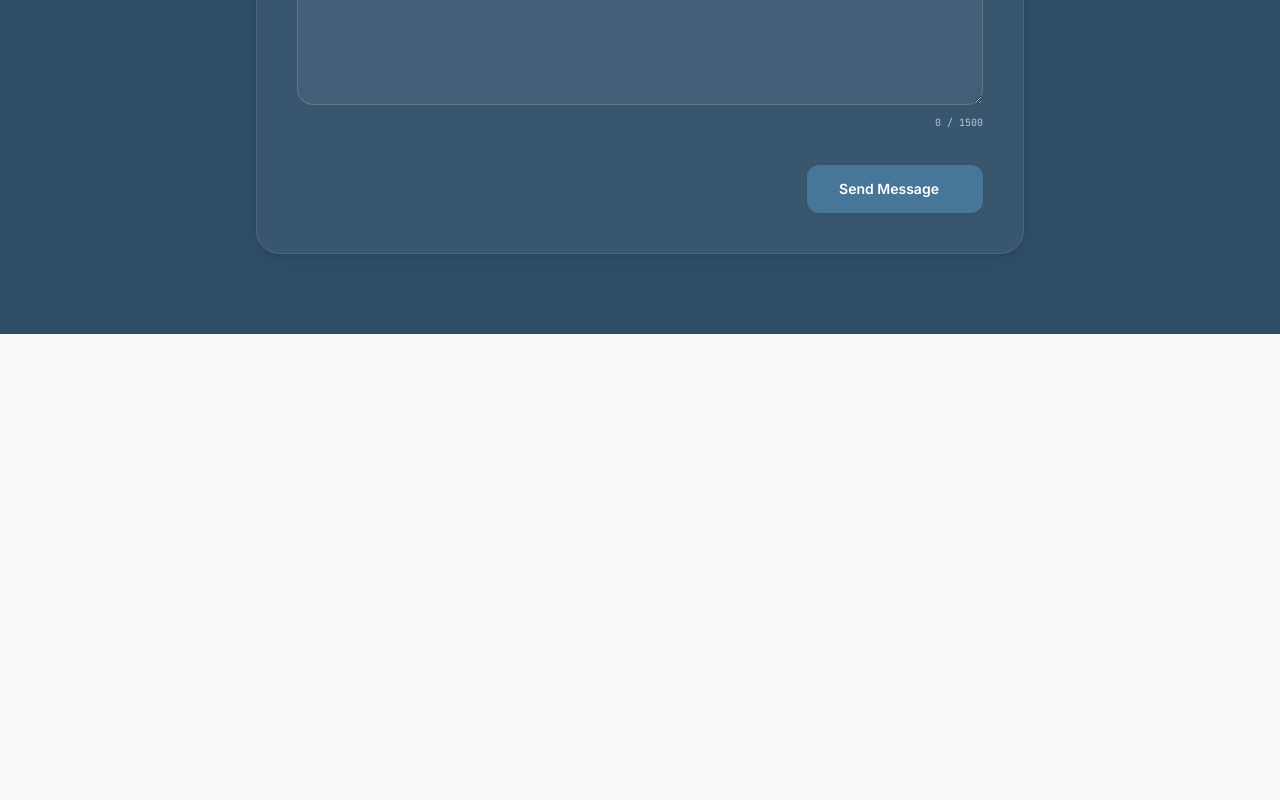
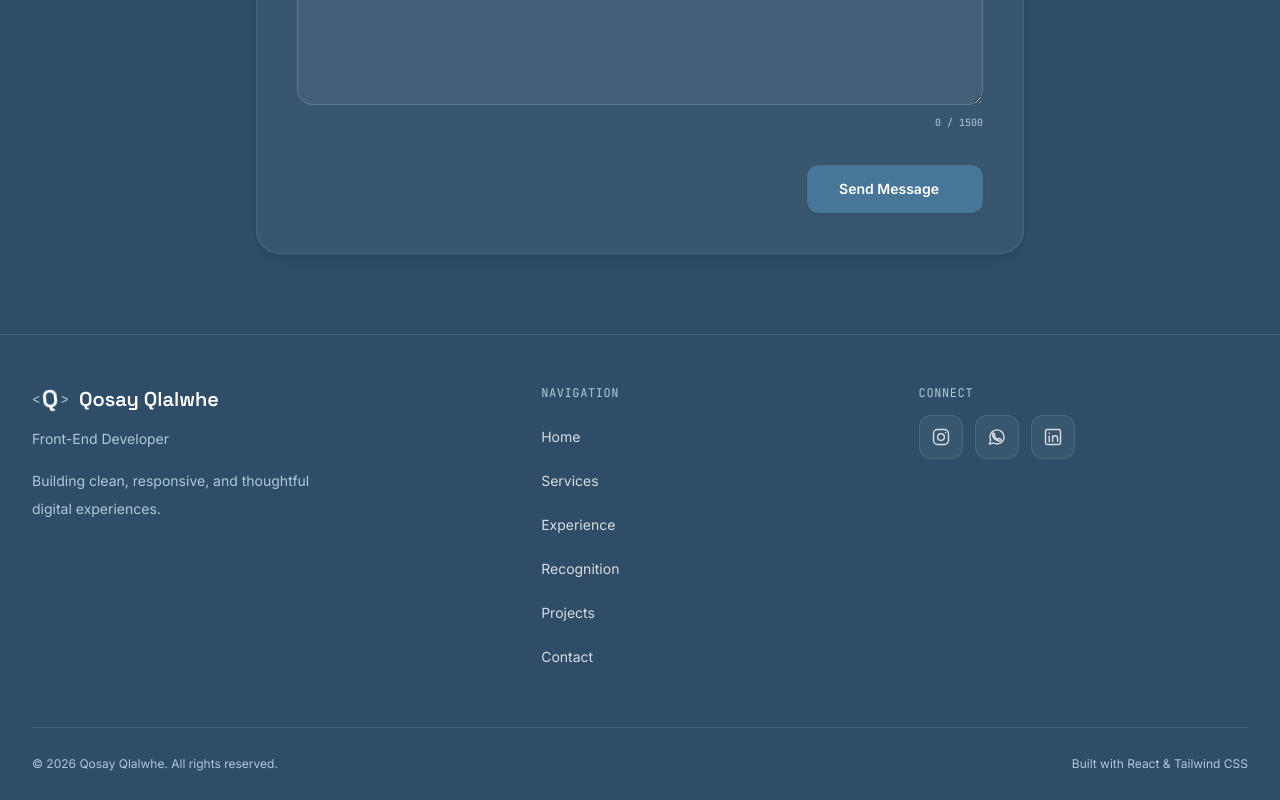
Before and after one commit to Qosay2005/Qosay_Qlalwhe, a React (Vite) app: page / in a window 1280 px wide. Shown: the part 8140-8940 px from the top of the page. Before the commit the page ends 8474 px from the top, so only its background shows below. Built offline with nearby package versions, Linux system fonts and the light colour scheme.

Commit message:
create section footer

```diff
--- a/src/components/mainlayout/Footer.jsx
+++ b/src/components/mainlayout/Footer.jsx
@@ -1,10 +1,102 @@
-import React from 'react'
+const navLinks = [
+  { id: 'home', label: 'Home' },
+  { id: 'services', label: 'Services' },
+  { id: 'experience', label: 'Experience' },
+  { id: 'recognition', label: 'Recognition' },
+  { id: 'projects', label: 'Projects' },
+  { id: 'contact', label: 'Contact' },
+]
+
+// No profile URLs are currently available elsewhere in the portfolio.
+const socialLinks = [
+  { id: 'instagram', label: 'Instagram', href: 'https://www.instagram.com/' }, // TODO: Add the real Instagram profile URL.
+  { id: 'whatsapp', label: 'WhatsApp', href: 'https://wa.me/' }, // TODO: Add the real WhatsApp URL.
+  { id: 'linkedin', label: 'LinkedIn', href: 'https://www.linkedin.com/in/' }, // TODO: Add the real LinkedIn profile URL.
+]
+
+const availableSocialLinks = socialLinks.filter(({ href }) => href)
+
+const linkClass = 'inline-flex min-h-11 w-fit items-center gap-2 rounded-sm text-sm leading-6 text-white/80 transition-colors duration-300 ease-out hover:text-primary-light focus-visible:text-primary-light focus-visible:outline-primary-light motion-reduce:transition-none'
+
+function SocialIcon({ id }) {
+  return (
+    <svg aria-hidden="true" viewBox="0 0 24 24" fill="none" stroke="currentColor" strokeWidth="1.7" strokeLinecap="round" strokeLinejoin="round" className="size-5">
+      {id === 'instagram' && (
+        <>
+          <rect x="3" y="3" width="18" height="18" rx="5" />
+          <circle cx="12" cy="12" r="4" />
+          <circle cx="17.5" cy="6.5" r="0.9" fill="currentColor" stroke="none" />
+        </>
+      )}
+      {id === 'whatsapp' && (
+        <>
+          <path d="M20.5 11.7a8.5 8.5 0 0 1-12.7 7.4L3 20.5l1.4-4.7A8.5 8.5 0 1 1 20.5 11.7Z" />
+          <path d="m8.2 7.2 1.3 2.6-1 1a9 9 0 0 0 4.7 4.1l1-1.2 2.6 1.2c-.2 1.7-1.4 2.2-2.7 1.9-3.9-1-6.6-3.6-7.4-6.5-.4-1.5.1-2.6 1.5-3.1Z" />
+        </>
+      )}
+      {id === 'linkedin' && (
+        <>
+          <rect x="3" y="3" width="18" height="18" rx="2" />
+          <circle cx="7.5" cy="7.5" r="1" fill="currentColor" stroke="none" />
+          <path d="M7.5 11v6.5M11.5 17.5V11m0 2.5a3 3 0 0 1 6 0v4" />
+        </>
+      )}
+    </svg>
+  )
+}
 
 export default function Footer() {
-  return <>
+  return (
+    <footer className="w-full border-t border-white/10 bg-primary-dark text-white">
+      <div className="mx-auto max-w-7xl px-4 sm:px-6 xl:px-8">
+        <div className="grid grid-cols-1 gap-8 py-10 sm:grid-cols-2 sm:gap-x-12 sm:py-12 lg:grid-cols-[1.4fr_1fr_1fr]">
+          <div className="min-w-0 sm:col-span-2 lg:col-span-1">
+            <a href="#home" aria-label="Qosay Qlalwhe — Back to home" className="flex w-fit flex-wrap items-center gap-2.5 rounded-sm font-heading text-xl leading-7 font-semibold text-white transition-colors duration-300 ease-out hover:text-primary-light focus-visible:text-primary-light focus-visible:outline-primary-light motion-reduce:transition-none">
+              <span aria-hidden="true" className="inline-flex items-center gap-0.5 leading-none">
+                <span className="font-mono text-sm font-normal text-primary-light">&lt;</span>
+                <span className="-rotate-6 text-2xl">Q</span>
+                <span className="font-mono text-sm font-normal text-primary-light">&gt;</span>
+              </span>
+              Qosay Qlalwhe
+            </a>
+            <p className="mt-3 text-sm leading-6 text-primary-light">Front-End Developer</p>
+            <p className="mt-4 max-w-xs text-sm leading-7 text-primary-light">Building clean, responsive, and thoughtful digital experiences.</p>
+          </div>
 
+          <nav aria-label="Footer navigation" className="min-w-0">
+            <h2 className="mb-3 font-mono text-xs leading-5 tracking-wider text-primary-light uppercase">Navigation</h2>
+            <ul>
+              {navLinks.map(({ id, label }) => (
+                <li key={id}><a href={`#${id}`} className={linkClass}>{label}</a></li>
+              ))}
+            </ul>
+          </nav>
 
-  </>
+          <nav aria-label="Social links" className="min-w-0">
+            <h2 className="mb-3 font-mono text-xs leading-5 tracking-wider text-primary-light uppercase">Connect</h2>
+            {availableSocialLinks.length > 0 ? (
+              <ul className="flex flex-wrap items-center gap-3">
+                {availableSocialLinks.map(({ id, label, href }) => (
+                  <li key={id}>
+                    <a href={href} target="_blank" rel="noopener noreferrer" aria-label={`${label} (opens in a new tab)`} title={label} className="flex size-11 items-center justify-center rounded-xl border border-white/10 bg-white/5 text-white/80 transition-[color,background-color,border-color,transform] duration-300 ease-out hover:-translate-y-0.5 hover:border-primary-light/50 hover:bg-white/10 hover:text-primary-light focus-visible:border-primary-light focus-visible:text-primary-light focus-visible:outline-primary-light motion-reduce:transform-none motion-reduce:transition-none">
+                      <SocialIcon id={id} />
+                    </a>
+                  </li>
+                ))}
+              </ul>
+            ) : (
+              <p className="max-w-xs text-sm leading-7 text-primary-light">
+                For projects and collaborations, reach out through the <a href="#contact" className={`${linkClass} underline decoration-primary-light/40 underline-offset-4 hover:decoration-primary-light`}>contact form</a>.
+              </p>
+            )}
+          </nav>
+        </div>
 
-
+        <div className="flex flex-col gap-2 border-t border-white/10 py-6 text-xs leading-6 text-primary-light sm:flex-row sm:items-center sm:justify-between sm:gap-6">
+          <p>© {new Date().getFullYear()} Qosay Qlalwhe. All rights reserved.</p>
+          <p>Built with React &amp; Tailwind CSS</p>
+        </div>
+      </div>
+    </footer>
+  )
 }
```
